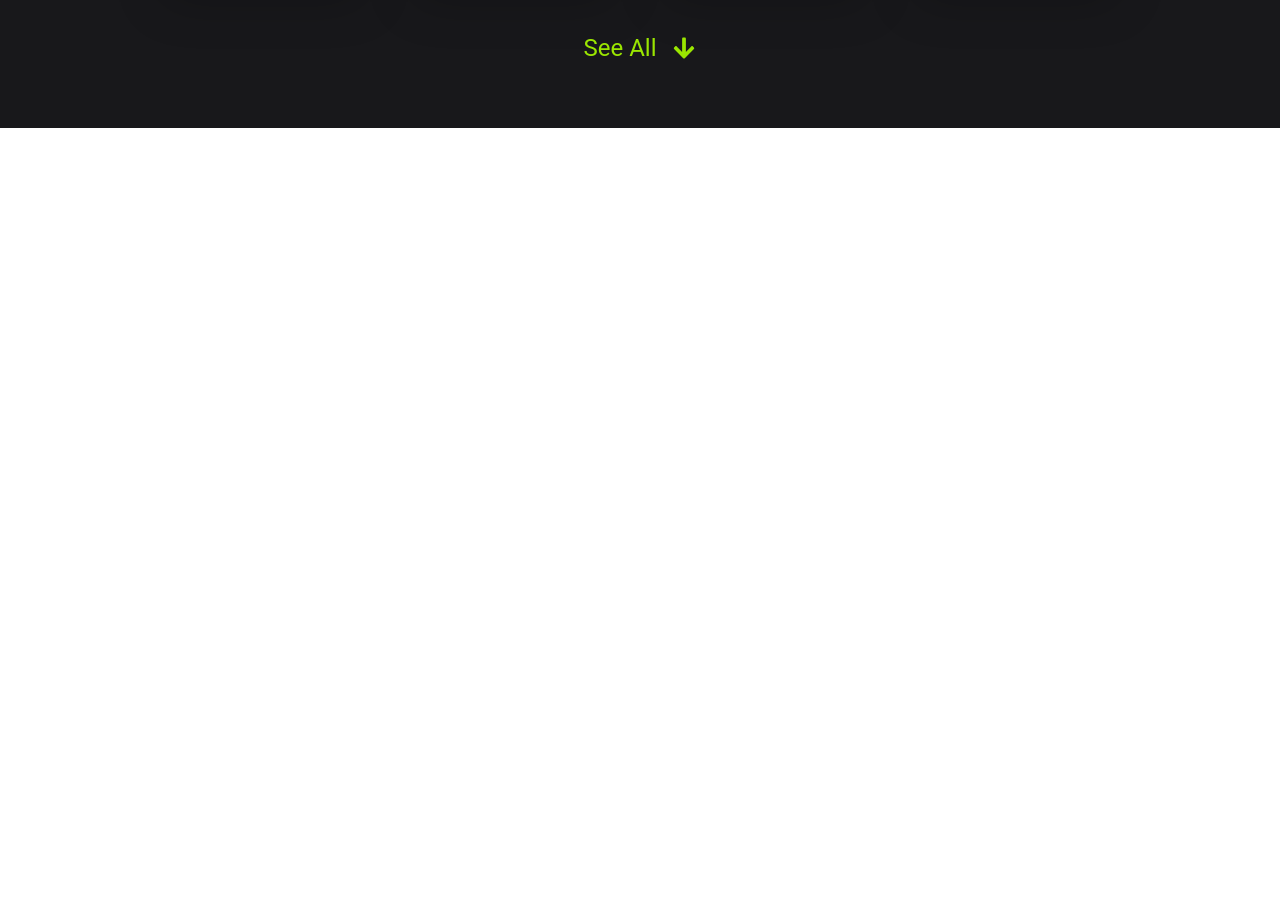
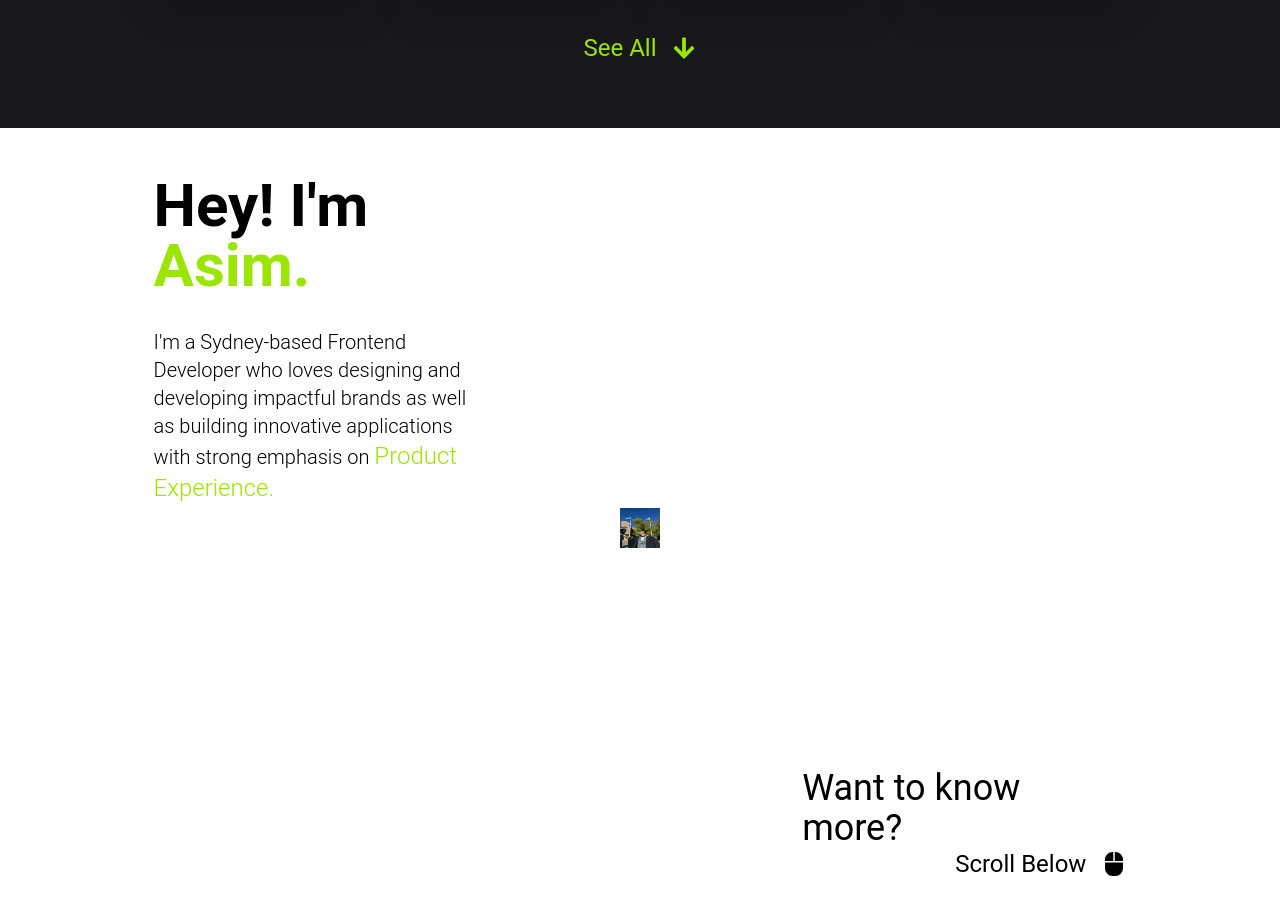
Before and after one commit to raiasim93/my-portfolio, a Next.js app: page / in a window 1280 px wide. Shown: the part 1460-2374 px from the top of the page. Before the commit the page ends 1588 px from the top, so only its background shows below. Built offline with nearby package versions, Linux system fonts and the light colour scheme.

Commit message:
Fix build error

```diff
--- a/package.json
+++ b/package.json
@@ -14,7 +14,8 @@
     "next": "15.2.1",
     "react": "^19.0.0",
     "react-dom": "^19.0.0",
-    "react-icons": "^5.5.0"
+    "react-icons": "^5.5.0",
+    "react-intersection-observer": "^9.16.0"
   },
   "devDependencies": {
     "@eslint/eslintrc": "^3",
--- a/src/app/about/AboutSection.tsx
+++ b/src/app/about/AboutSection.tsx
@@ -4,10 +4,10 @@ import Image from 'next/image';
 
 const AboutSection = () => {
   return (
-    <section className='py-12 px-[12vw] 2xl:px-[16vw] w-full flex flex-col md:flex-row min-h-[100vh] justify-center'>
+    <section className='py-12 px-[12vw] 2xl:px-[16vw] w-full flex flex-col md:flex-row min-h-[100vh] justify-center gap-y-16 md:gap-y-0'>
       <div className='w-full md:w-1/3  flex flex-col gap-y-4 md:gap-y-8 justify-center md:justify-start'>
-        <div className='text-4xl md:text-6xl'>   Hey! I'm <span className='text-lime-400'> Asim. </span>  </div>
-        <div className='text-lg md:text-xl'>
+        <div className='text-4xl md:text-6xl font-semibold text-center md:text-start'>   Hey! I'm <span className='text-lime-400'> Asim. </span>  </div>
+        <div className='text-lg md:text-xl font-light'>
           I'm a Sydney-based Frontend Developer who loves designing and developing impactful brands as well as
           building innovative applications with strong emphasis on <span className='text-lime-400 text-2xl'> Product Experience.</span>  </div>
 
@@ -21,9 +21,9 @@ const AboutSection = () => {
           height={40}
         />
       </div>
-      <div className='w-full md:w-1/3  flex flex-col gap-y-4 justify-end items-end'>
+      <div className='w-full md:w-1/3  flex flex-col items-center md:justify-end md:items-end '>
         <div className='text-2xl md:text-4xl'> Want to know more? </div>
-        <div className='text-xl md:text-2xl flex gap-x-4 items-center'> Scroll Below <FaMouse/> </div>
+        <div className='text-xl md:text-2xl flex gap-x-4 items-center'> Scroll Below <FaMouse /> </div>
       </div>
     </section>
   )
--- a/src/app/page.tsx
+++ b/src/app/page.tsx
@@ -9,7 +9,7 @@ const page = () => {
     <Navbar />
     <HeroSection />
     <ToolsSection />
-
+    <AboutSection />
     </>
   )
 }
--- a/src/components/partials/Navbar.tsx
+++ b/src/components/partials/Navbar.tsx
@@ -14,7 +14,7 @@ const Navbar = () => {
             <a
               key={index}
               href=''
-              className={` hover:scale-110 hover:text-zinc-400 transition-all duration-200 px-4 py-2 rounded-2xl
+              className={` hover:scale-110 hover:white transition-all duration-200 px-4 py-2 rounded-2xl
                         ${item === "Contact" && "bg-lime-500 text-white"}`}
             >
               {item}
```
Also changed, not shown: 1 other file (tests, documents, lock files or other folders).
